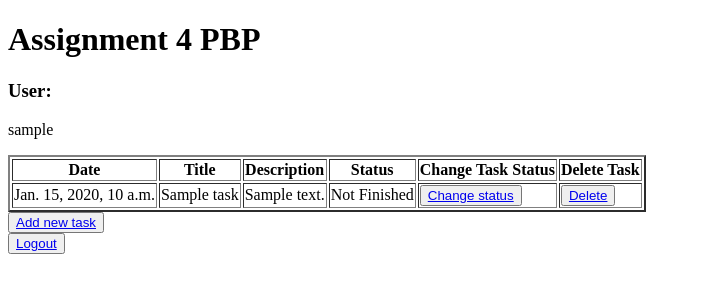
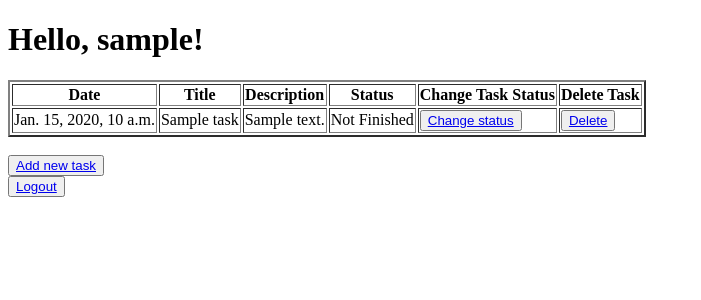
Before and after one commit to aidahputri/TUGAS-PBP, a Django app: template todolist/templates/todolist_home.html in a window 1280 px wide. Shown: the top 300 px of the page, without its empty margins (0-701 px from the left). Run offline with Django 4.2, Linux system fonts and the light colour scheme; the template is opened without the code that fills it: most values are stand-ins (such as "Sample title", 1, 10 or a date in 2020).

Commit message:
fix templates

```diff
--- a/todolist/templates/create_task.html
+++ b/todolist/templates/create_task.html
@@ -1,8 +1,8 @@
 {% extends 'base.html' %}
 
-{% comment %} {% block meta %}
+{% block meta %}
 <title>Create Task</title>
-{% endblock meta %} {% endcomment %}
+{% endblock meta %}
 
 {% block content %}
 <div>
--- a/todolist/templates/login.html
+++ b/todolist/templates/login.html
@@ -38,7 +38,7 @@
         </ul>
     {% endif %}
 
-    Belum mempunyai akun? <a href="{% url 'todolist:register' %}">Buat Akun</a>
+    Don't have account yet? <a href="{% url 'todolist:register' %}">Create Account</a>
 
 </div>
 
--- a/todolist/templates/register.html
+++ b/todolist/templates/register.html
@@ -1,14 +1,14 @@
 {% extends 'base.html' %}
 
 {% block meta %}
-<title>Registrasi Akun</title>
+<title>Account Registration</title>
 {% endblock meta %}
 
 {% block content %}
 
 <div class = "login">
 
-    <h1>Formulir Registrasi</h1>
+    <h1>Registration Form</h1>
 
         <form method="POST" >
             {% csrf_token %}
--- a/todolist/templates/todolist_home.html
+++ b/todolist/templates/todolist_home.html
@@ -1,10 +1,7 @@
 {% extends 'base.html' %}
 
 {% block content %}
-<h1>Assignment 4 PBP</h1>
-
-<h3>User: </h3>
-<p>{{username}}</p>
+<h1>Hello, {{username}}!</h1>
 
 {% comment %} table {% endcomment %}
 <table border='2'>
@@ -44,6 +41,8 @@
   {% endfor %}
 </table>
 
+<br>
+
 {% comment %} button {% endcomment %}
 <button>
   <a href="{% url 'todolist:create_task' %}">Add new task</a>
```
